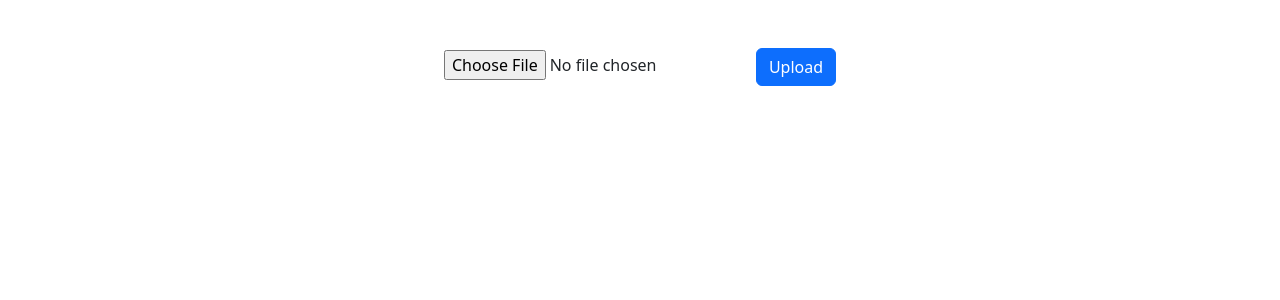
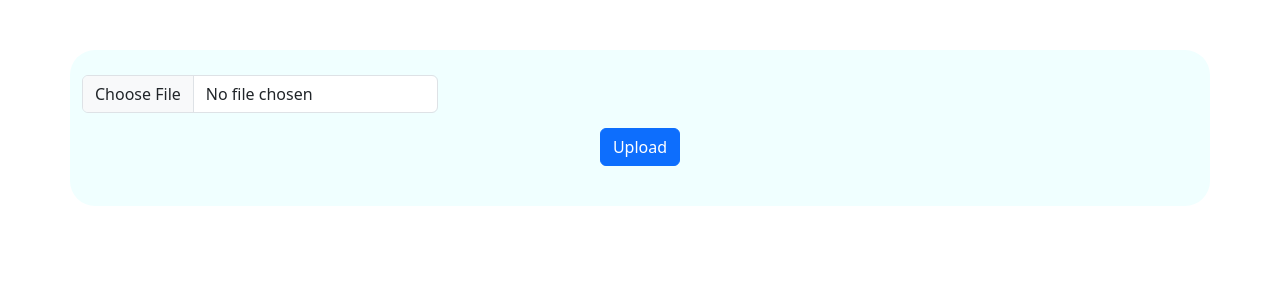
Before and after one commit to RylanTech/filez, a React (Create React App) app: page /upload in a window 1280 px wide. Shown: the top 300 px of the page. Built offline with nearby package versions, Linux system fonts and the light colour scheme.

Commit message:
Making the frontend responcesive to the backend

```diff
--- a/src/context/FileContext.js
+++ b/src/context/FileContext.js
@@ -25,7 +25,7 @@ export const FileProvider = (props) => {
       // Make the POST request to the server endpoint using Axios
       const response = await axios.post(`${BASE_URL}upload`, formData, config);
 
-          console.log('File uploaded successfully:', response.data);
+      return response.data
     } catch (error) {
       console.error('File upload failed:', error);
     }
--- a/src/index.css
+++ b/src/index.css
@@ -18,3 +18,32 @@
 .optionTitle {
   color:  rgb(47, 182, 205);
 }
+.loadingBar {
+  background-color: black;
+  padding: 5px;
+  opacity: 15%;
+}
+.progressBar {
+  position: relative; top: 10px;
+  background-color: rgb(47, 182, 205);
+  padding: 5px;
+}
+.uploadBox {
+  background-color: rgb(163, 163, 163);
+  padding: 200px;
+}
+.submitBtn {
+  margin: 15px 0px 15px 0px;
+}
+.emeMsg {
+  padding: 15px;
+  border-radius: 15px;
+  background-color: rgb(219, 107, 107);
+  border: 3px solid rgb(105, 41, 41);
+}
+.box {
+  padding: 25px;
+  margin-top: 50px!important;
+  border-radius: 25px;
+  background-color: azure;
+}
--- a/src/pages/Upload.js
+++ b/src/pages/Upload.js
@@ -4,6 +4,9 @@ import { FileContext } from "../context/FileContext";
 
 function Upload() {
     const [file, setFile] = useState(null);
+    const [btnC, setBtnC] = useState(false)
+    const [message, setMessage] = useState(null)
+    const [fileName, setFileName] = useState(null)
 
     const { uploadFile, uploadProgress } = useContext(FileContext)
 
@@ -12,6 +15,9 @@ function Upload() {
     };
 
     async function uploadFileToUrl() {
+        if (file) {
+            setMessage(null)
+            console.log(file)
             const newFile = new File([file], file.name, {
                 type: file.type,
             });
@@ -19,28 +25,85 @@ function Upload() {
             const formData = new FormData();
             formData.append("file", newFile);
 
-        await uploadFile(formData); // Pass the formData variable
+            const fileName = await uploadFile(formData); // Pass the formData variable
+            if (fileName) {
+                setFileName(`http://localhost:3001${fileName.downloadURL}`)
+            }
+        } else {
+            setMessage("No file uploaded")
+            setBtnC(false)
+        }
+    }
+
+    function handleSubmit() {
+        setBtnC(true)
+        uploadFileToUrl()
     }
 
     return (
         <>
             <Container>
                 <Row>
+                    <div className="box">
+                        <Row>
+
+                            {btnC ? (
+                                <>
+                                    <div className="col-12 col-md-6">
                                         <center>
-                        <br />
-                        <br />
-                        <input
+                                            Upload progress<br />
+                                            <div style={{ width: `${uploadProgress}%` }} className="progressBar" />
+                                            <div className="loadingBar" /><br />
+                                            {uploadProgress}%
+                                        </center>
+                                    </div>
+                                </>
+                            ) : (
+                                <>
+                                    <div className="col-12 col-md-4">
+                                        <Form.Control
                                             type="file"
                                             id="fileInput"
                                             onChange={(e) => handleFileChange(e)}
                                         />
-                        {uploadProgress}
-                        <Button onClick={uploadFileToUrl}>
+                                    </div>
+                                    <center>
+                                        <Button className="submitBtn" onClick={handleSubmit}>
                                             Upload
                                         </Button>
                                     </center>
-
+                                </>
+                            )}
+                            {message ? (
+                                <>
+                                    <div className="emeMsg">
+                                        {message}
+                                    </div>
+                                </>
+                            ) : (
+                                <>
+                                </>
+                            )}
                         </Row>
+                    </div>
+                </Row>
+                {fileName ? (
+                    <>
+                        <Row>
+                            <div className="box">
+                                <Row>
+                                    <Form.Control
+                                        className="col-12"
+                                        value={fileName}
+                                    />
+                                </Row>
+                            </div>
+                        </Row>
+                    </>
+                ) : (
+                    <>
+                    </>
+                )}
             </Container>
         </>
     )
```
Lines whose indentation alone changed are shown as unchanged.
